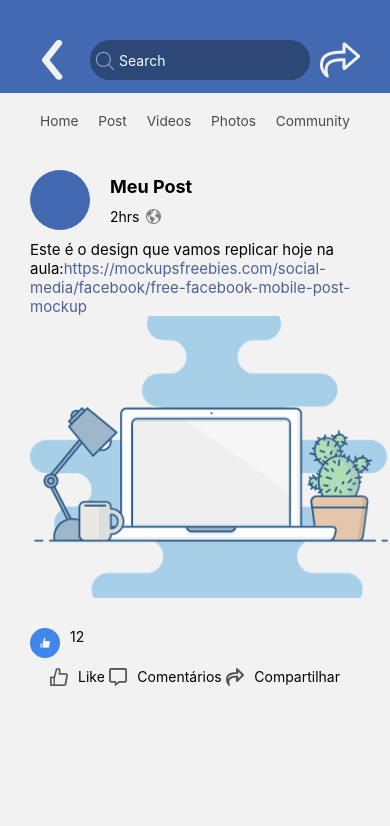
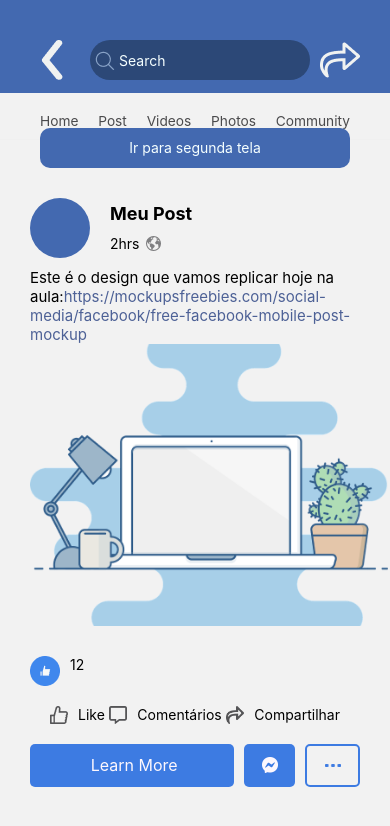
Before and after one commit to guilhermeterenciani/08-19-TestandoGit, a React Native app: screen /Home in a window 390 px wide. Shown: the top 826 px of the page. Built offline with nearby package versions, Linux system fonts and the light colour scheme.

Commit message:
Commite tela home finalizada

```diff
--- a/src/Pages/Home/index.tsx
+++ b/src/Pages/Home/index.tsx
@@ -1,5 +1,5 @@
 import React from 'react';
-import {Text, View, Image, TextInput,TouchableOpacity } from 'react-native';
+import {Text, View, Image, TextInput,TouchableOpacity, ScrollView } from 'react-native';
 import { StatusBar } from 'expo-status-bar';
 import {stylesLink,stylesLinkImportantes,styles} from './styles';
 import {useNavigation} from '@react-navigation/native';
@@ -60,12 +60,15 @@
             </View>
             <LinksImportantes />
             <StatusBar style="auto"  />
-            <Post />
-            {/* <View style={styles.conteudoFacebook}>
+            <View style={styles.conteudoFacebook}>
                 <TouchableOpacity style={styles.meubotao} onPress={irParaTelaLogin}>
                     <Text style={styles.meubotaoTexto}>Ir para segunda tela</Text>
                 </TouchableOpacity>
-            </View> */}
+            </View>
+
+            <ScrollView>
+                <Post />
+            </ScrollView>
         </View>
     );
 }
--- a/src/Pages/Home/styles.ts
+++ b/src/Pages/Home/styles.ts
@@ -63,7 +63,6 @@
         flex:1,
         // backgroundColor:"#F0F500",
         justifyContent:'flex-end',
-        paddingVertical:40,
     },
     meubotaoTexto:{
         color:"#F5FFFF",
--- a/src/Pages/Login/index.tsx
+++ b/src/Pages/Login/index.tsx
@@ -1,10 +1,16 @@
-import React from 'react';
-import { View, Text } from 'react-native';
+import React, {useState} from 'react';
+import { View, Text, TextInput } from 'react-native';
+
+import {styles} from './styles';
 
 const Login = () => {
+    const [meuTexto,setMeuTexto] = useState('');
     return(
-        <View>
+        <View style={styles.content}>
             <Text>Login</Text>
+            <TextInput style={styles.textInput}
+                onChangeText={ e => setMeuTexto(e)}/>
+            <Text>{meuTexto}</Text>
         </View>
     );
 }
--- a/src/Pages/Login/styles.ts
+++ b/src/Pages/Login/styles.ts
@@ -0,0 +1,18 @@
+import {StyleSheet} from 'react-native';
+
+export const styles = StyleSheet.create({
+    content:{
+        flex:1,
+        justifyContent:'center',
+        // alignItems:'center',
+        marginHorizontal:80,
+    },
+    textInput:{
+        backgroundColor:'#2C4877',
+        fontSize:15,
+        color: '#F5FFFF',
+        borderRadius:5,
+    },
+});
+
+// export default styles;
--- a/src/Pages/Post/index.tsx
+++ b/src/Pages/Post/index.tsx
@@ -1,5 +1,5 @@
 import React from 'react';
-import {View, Text , StyleSheet, Image} from 'react-native';
+import {View, Text , StyleSheet, Image , TouchableOpacity} from 'react-native';
 
 const Post = ()=>{
     return(
@@ -45,8 +45,20 @@
                     <Text style={styles.likesTexto}>Compartilhar</Text>
                 </View>
 
+
             </View>
+            <View style={styles.footerPost}>
+                <TouchableOpacity style={styles.btnLearMore}>
+                    <Text style={styles.btnLearMoreText}> Learn More</Text>
+                </TouchableOpacity>
+                <TouchableOpacity style={styles.btnMensagem}>
+                    <Image style={{width:16,height:16}} source={require('../../assets/btnmensagem.png')}/>
+                </TouchableOpacity>
+                <TouchableOpacity style={styles.btn3Pontos}>
+                    <Image style={{height:3,width:16}}  source={require('../../assets/3pontos.png')}/>
+                </TouchableOpacity>
 
+            </View>
 
         </View>
     );
@@ -109,7 +121,7 @@
         flexDirection:'row',
         justifyContent:'space-between',
         marginHorizontal:20,
-        marginTop:10,
+        marginVertical:20,
     },
     linksShareBloco:{
         flexDirection:'row',
@@ -118,5 +130,40 @@
     linksShareBlocoIcone:{
         width:18,
         height:18,
-    }
+    },
+    footerPost:{
+        height:43,
+        flexDirection:'row',
+
+    },
+    btnLearMore:{
+        flex:8,
+        backgroundColor:'#3D7BE2',
+        borderRadius:5,
+        justifyContent:'center',
+        alignItems:'center',
+    },
+    btnMensagem:{
+        flex:2,
+        marginLeft:10,
+        backgroundColor:'#3D7BE2',
+        borderRadius:5,
+        justifyContent:'center',
+        alignItems:'center',
+    },
+    btn3Pontos:{
+        flex: 2,
+        marginLeft:10,
+        borderWidth:2,
+        borderColor:'#3D7BE2',
+        borderRadius:5,
+        justifyContent:'center',
+        alignItems:'center',
+
+    },
+    btnLearMoreText:{
+        color:"#FDF7FD",
+        fontSize:16,
+    },
+
 });
```
Also changed, not shown: src/assets/3pontos.png (added), src/assets/btnmensagem.png (added).
